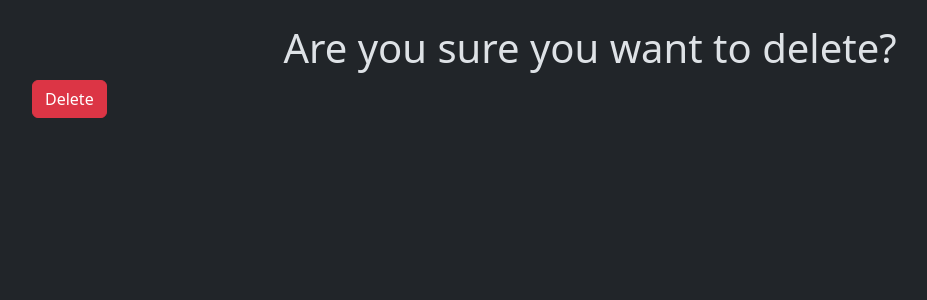
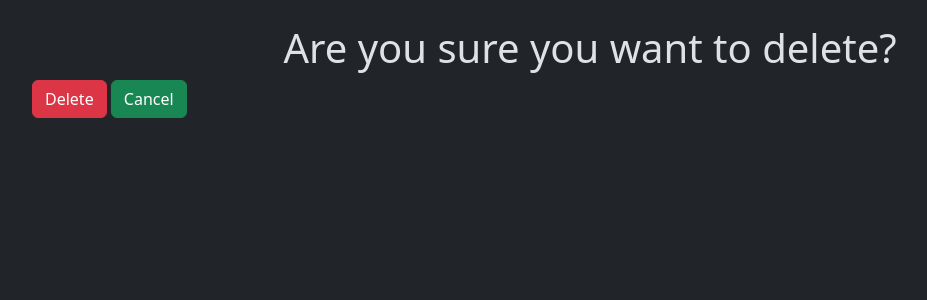
Before and after one commit to alamin40/tweet, a Django app: page /tweet/2/delete/ in a window 1280 px wide. Shown: the part 56-356 px from the top of the page, without its empty margins (50-977 px from the left). Run offline with Django 5.2, Linux system fonts and the light colour scheme; a user stored in the database is signed in; data comes from the database, SQL or seed files in the repository.

Commit message:
adding code for form deleting

```diff
--- a/Story/tweet/templates/tweet_confirm_delete.html
+++ b/Story/tweet/templates/tweet_confirm_delete.html
@@ -9,6 +9,7 @@ Tweet
 <h1 class="text-center mt-4">Are you sure you want to delete?</h1>
 <form method="post">
   <button class="btn btn-danger">Delete</button>
+  <a class="btn btn-success" href="{% url 'tweet_list' %} ">Cancel</a>
 </form>
 
 {% endblock %}
```
